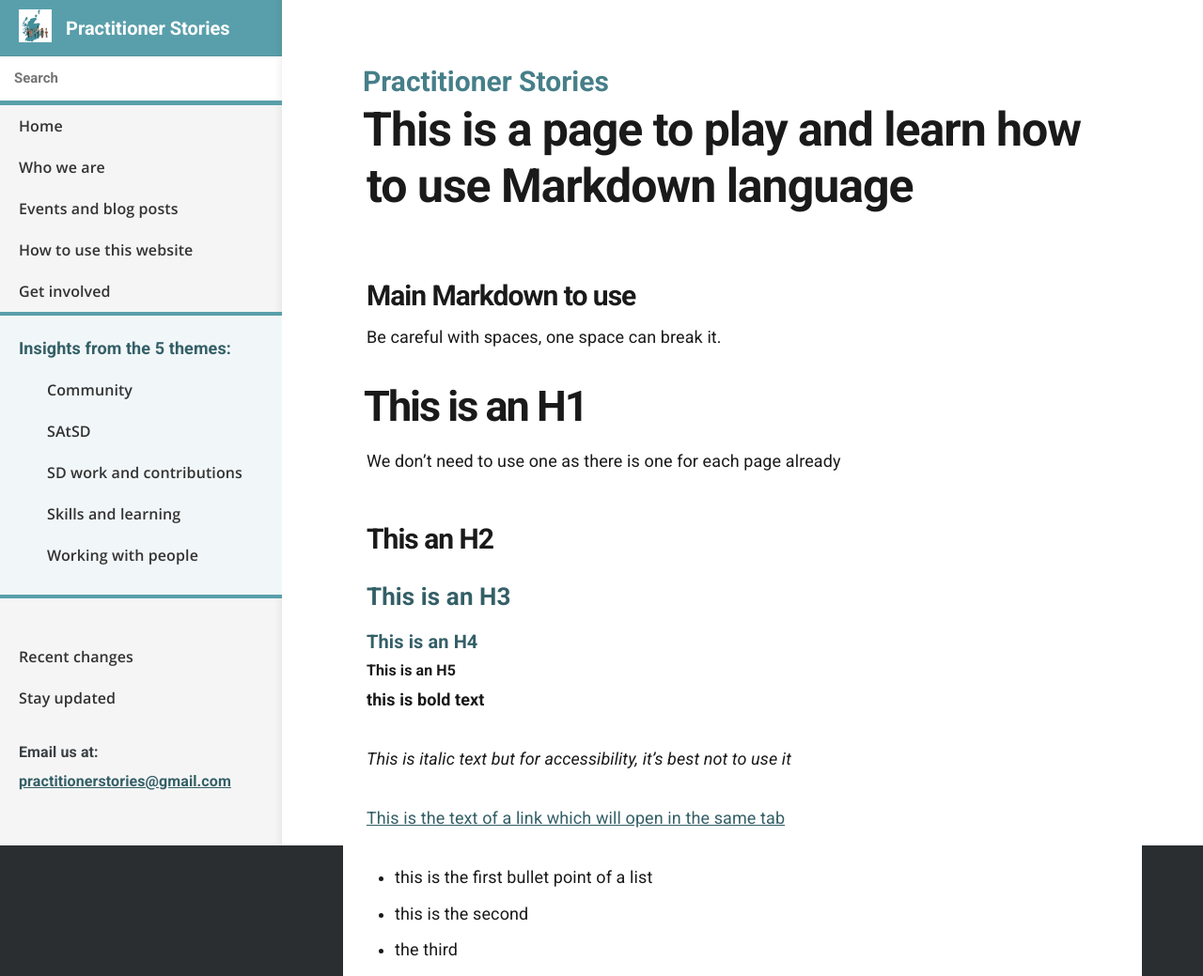
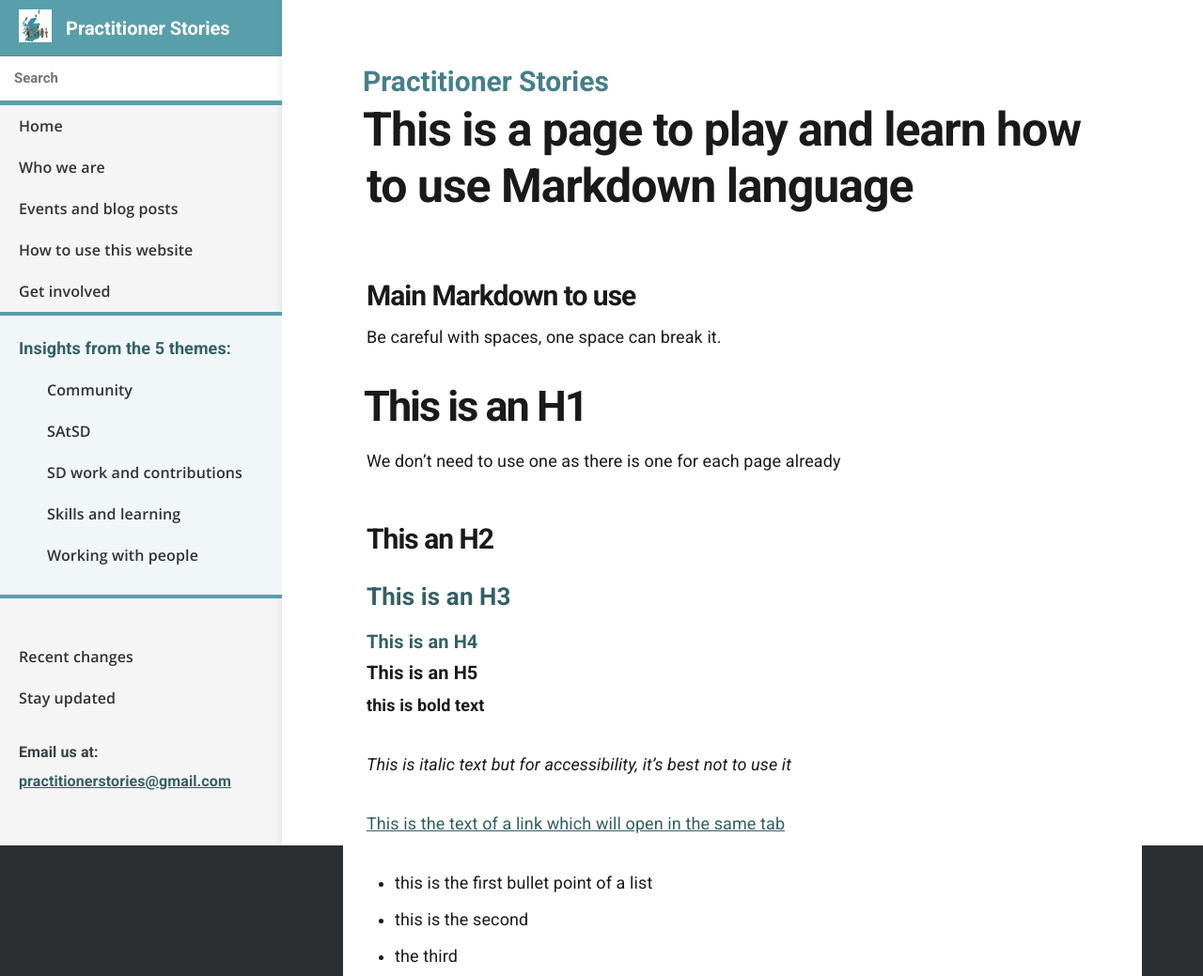
Before and after one commit to stephanie-K/practitioner-stories, a Jekyll site: the page built from templates/playground-page-to-learn.md, in a window 1280 px wide. Shown: the top 1039 px of the page at 94% size. Built offline with Jekyll 4.4.1, drawn with Linux system fonts in a browser that asks for light colours; grey boxes are pictures that could not be loaded.

Commit message:
make h5 bigger

```diff
--- a/_sass/_typography.scss
+++ b/_sass/_typography.scss
@@ -72,11 +72,11 @@ h4 {
 }
 
 h5 {
-	font-size: 1.6rem;
+	font-size: 2rem;
 }
 
 h6 {
-	font-size: 1.4rem;
+	font-size: 1.8rem;
 }
 
 a {
```
